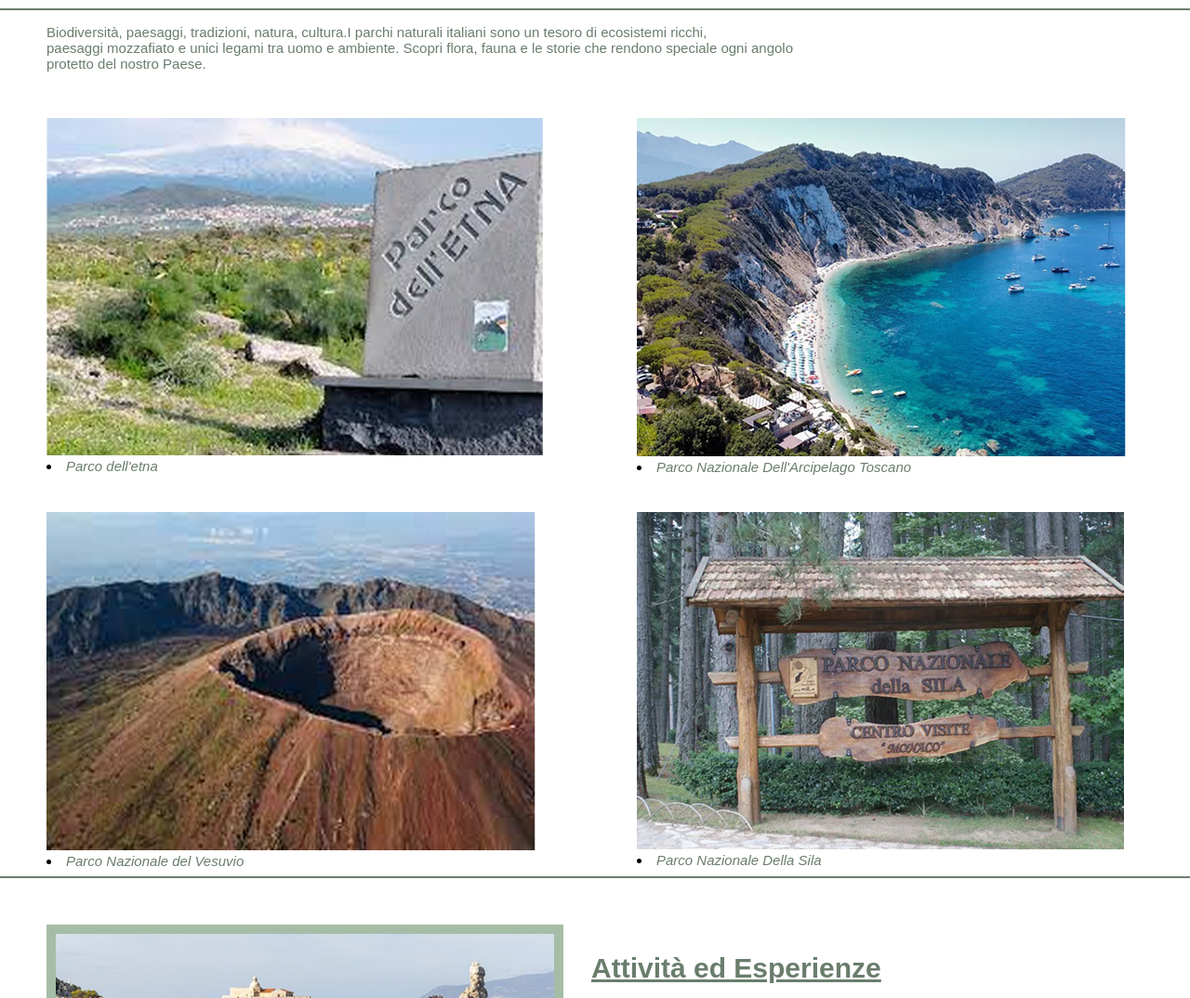
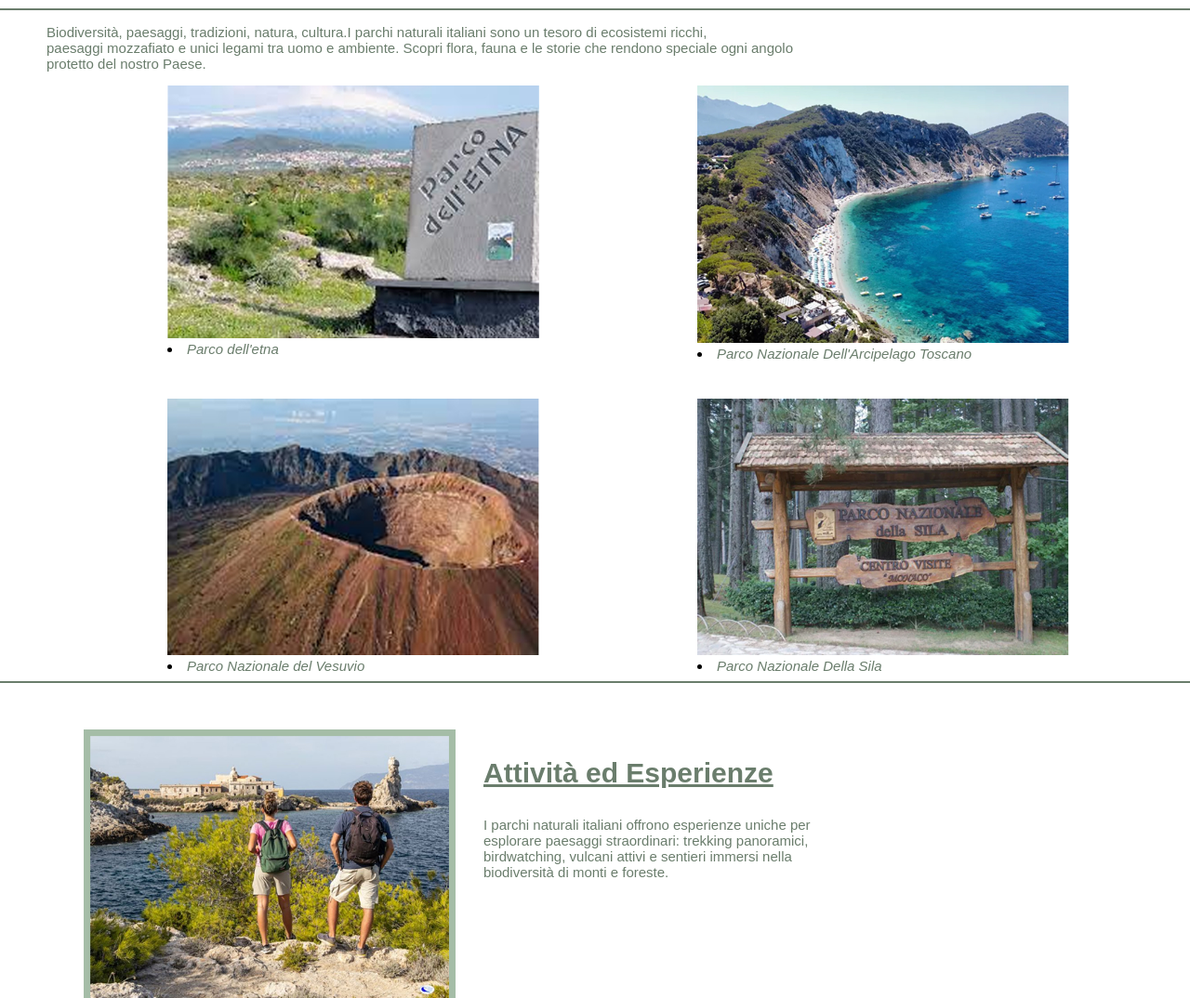
Before and after one commit to antoo020/sito-parco, a plain HTML site: page index.html in a window 1280 px wide. Shown: the part 226-1300 px from the top of the page at 93% size. Drawn offline with Linux system fonts and the light colour scheme.

Commit message:
Update style1.css

```diff
--- a/css/style1.css
+++ b/css/style1.css
@@ -3,6 +3,7 @@ background-color: white;
 font-family: Arial, Helvetica, sans-serif;
 margin: 0%;
 background-size: contain;
+max-width: 100%;
 }
 
 header{
@@ -53,8 +54,7 @@ hr {
 }
 
 section.card {
-    margin-top: 50px;
-    margin-left: 50px;
+    margin-left: 180px;
     display: grid;
     grid-template-columns: repeat(2,1fr);
     font-style: oblique;
@@ -88,6 +88,7 @@ p.description {
     color: #6A7D6C;
     font-size: 15px;
     text-align: left;
+    width: 400px;
 }
 
 h3 {
@@ -107,8 +108,22 @@ section.info div {
     margin-top: 50px;
     text-align: left;
 }
+section.info img {
+    width: 400px;
+    height: auto;
+    margin-left: 40px;
+}
 section.info a h3{
     margin-inline-start: 30px;
+}
+
+.card img {
+    transition: filter 0.3s ease;
+    width: 400px;
+    height: auto;
+}
+.card img:hover {
+    filter: brightness(0.5);
 }
 
 
@@ -129,7 +144,7 @@ p a:hover {
     text-decoration: underline;
 }
 
-@media (max-width:900px) {
+@media (max-width:600px) {
     body{
         background-color: white;
     }
@@ -169,6 +184,7 @@ p a:hover {
         grid-template-columns: repeat(1,1fr);
         font-style: oblique;
         gap: 40px;
+        margin-left: 90px;
     }
 
 }
```
